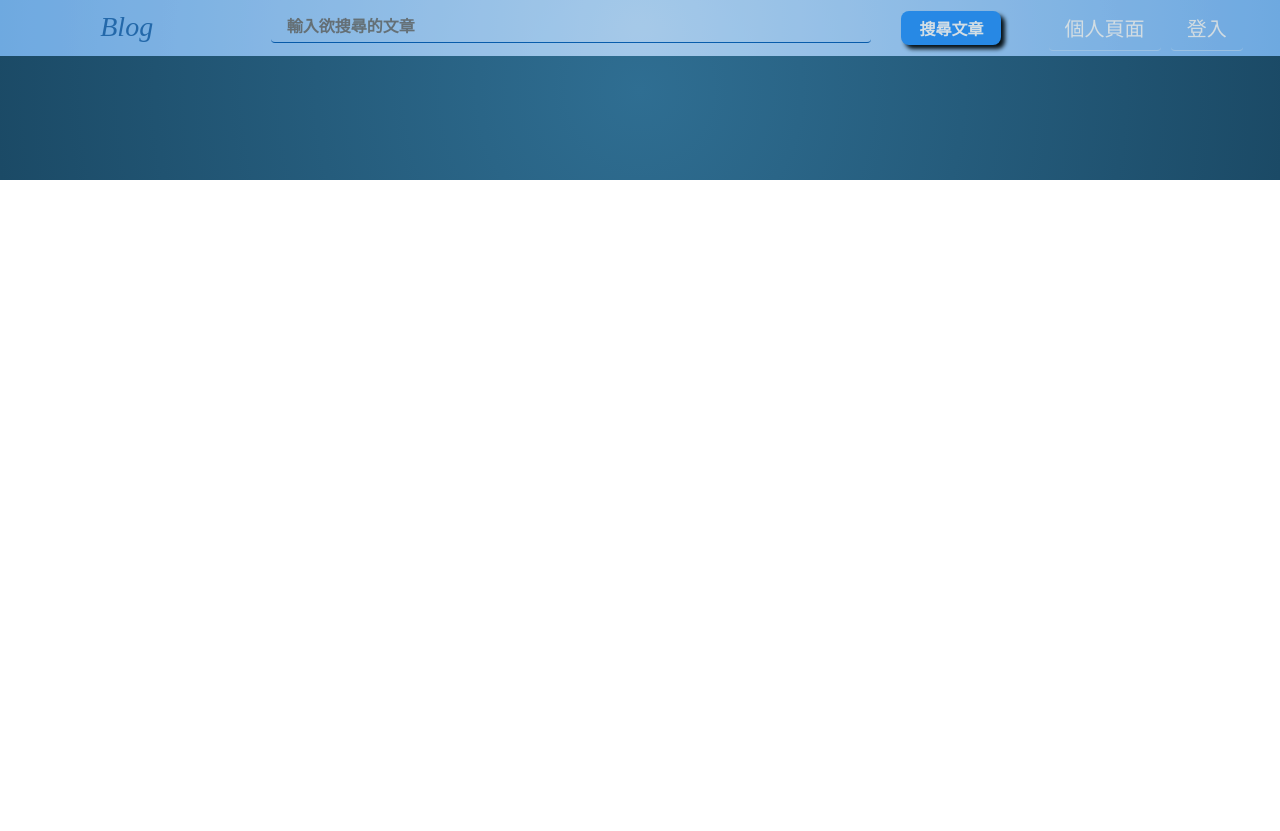
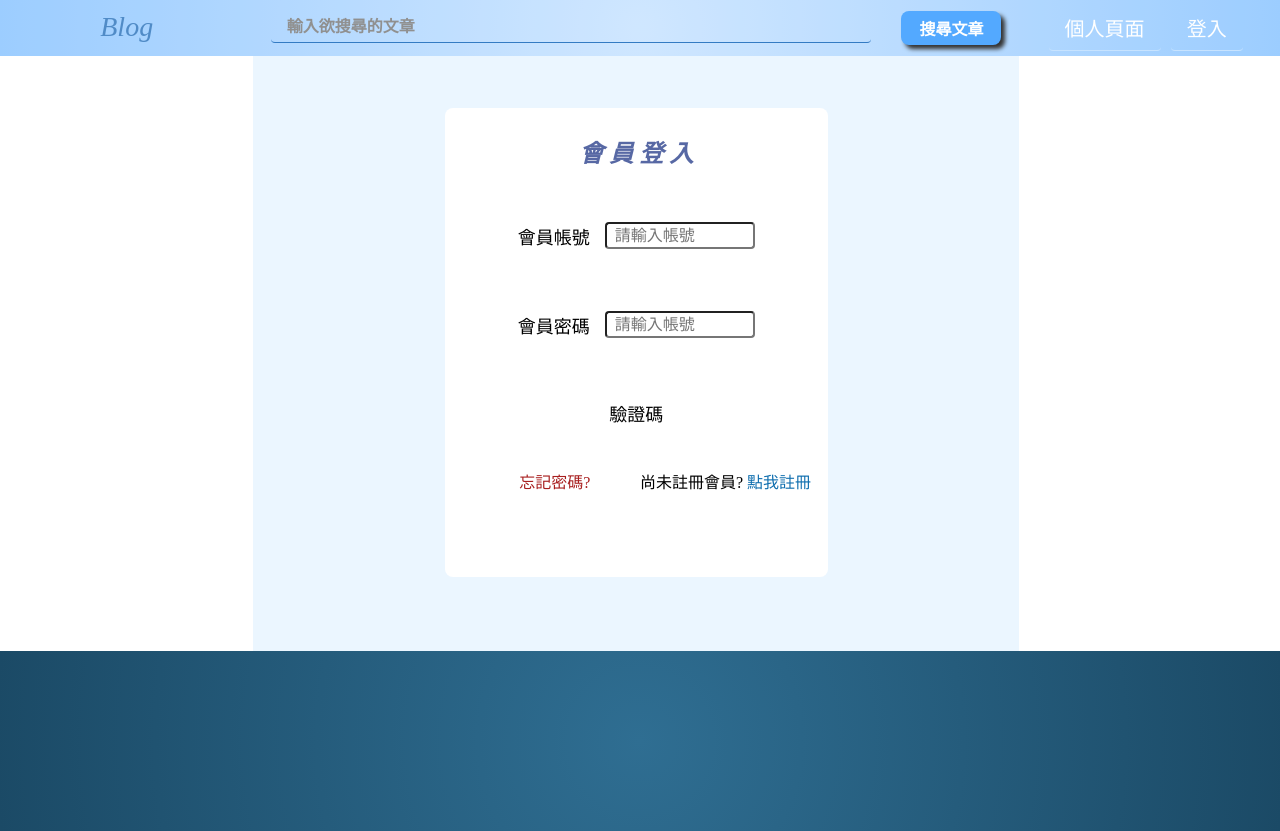
Before and after one commit to k11463/Blog, a Vue app: page /login in a window 1280 px wide. Before the commit the page ends 800 px from the top, so only its background shows below. Built offline with nearby package versions, Linux system fonts and the light colour scheme.

Commit message:
add login.vue

```diff
--- /dev/null
+++ b/src/components/Login.vue
@@ -0,0 +1,138 @@
+<template>
+    <div class="bg">
+        <div class="pc-2 left"></div>
+        <div class="pc-6 middle">
+            <div class="area">
+                <div class="head">
+                    <p>
+                        <i>會 員 登 入</i>
+                    </p>
+                </div>
+                <div class="body">
+                    <div class="col">
+                        <label for="account">
+                            會員帳號
+                            <input type="text" id="account" size="20" placeholder="請輸入帳號">
+                        </label>
+                    </div>
+                    <div class="col">
+                        <label for="account">
+                            會員密碼
+                            <input type="password" id="account" size="20" placeholder="請輸入帳號">
+                        </label>
+                    </div>
+                    <div class="col">
+                        <label for="account">
+                            驗證碼
+                            <img src="" alt="">
+                        </label>
+                    </div>
+                    <div class="col">
+                        <div class="forgotPassword">
+                            <p><router-link to="/" class="link">忘記密碼?</router-link></p>
+                        </div>
+                        <div class="register">
+                            <p>尚未註冊會員?</p>
+                            <p><router-link to="/" class="link">點我註冊</router-link></p>
+                        </div>
+                    </div>
+                </div>
+            </div>
+        </div>
+        <div class="pc-2 right"></div>
+    </div>
+</template>
+
+<style lang="scss" scoped>
+.bg{
+    width: 100vw;
+    height: 81.4vh;
+    overflow: hidden;
+    .left{
+        height: 100%;
+        float: left;
+    }
+    .middle{
+        height: 100%;
+        background-color: #ebf6ff;
+        float: left;
+        margin-top: 56px;
+        display: flex;
+        justify-content: center;
+        .area{
+            width: 50%;
+            height: 72%;
+            background-color: #fff;
+            margin-top: 6.8%;
+            border-radius: 8px;
+            .head{
+                height: 12%;
+                display: flex;
+                align-items: center;
+                justify-content: center;
+                font-size: 24px;
+                font-weight: bold;
+                color: rgba(29, 53, 133, 0.747);
+                margin-top: 4%;
+            }
+            .body{
+                height: 88%;
+                .col{
+                    height: 16%;
+                    margin-top: 6%;
+                    label{
+                        font-size: 18px;
+                        width: 100%;
+                        height: 100%;
+                        display: flex;
+                        align-items: center;
+                        justify-content: center;
+                        input{
+                            width: 36%;
+                            height: 36%;
+                            border-radius: 4px;
+                            margin-left: 4%;
+                            padding-left: 2%;
+                            font-size: 16px;
+                        }
+                        input:focus{
+                            background-color: rgba(133, 159, 245, 0.897);
+                            color: white;
+                        }
+                        input:focus::placeholder{
+                            color: white;
+                        }
+                    }
+                    .forgotPassword{
+                        float: left;
+                        width: 50%;
+                        .link{
+                            color: rgb(168, 31, 31);
+                            text-decoration: none;
+                        }
+                        p{
+                            float: right;
+                            margin-right: 24%;
+                        }
+                    }
+                    .register{
+                        float: right;
+                        width: 50%;
+                        .link{
+                            color: rgb(16, 111, 175);
+                            text-decoration: none;
+                        }
+                        p{
+                            margin-left: 2%;
+                            float: left;
+                        }
+                    }
+                } //col
+            }
+        }
+    }
+    .right{
+        height: 100%;
+    }
+}
+</style>
--- /dev/null
+++ b/src/components/Register.vue
@@ -0,0 +1,21 @@
+<template>
+    <div class="bg">
+        <div class="pc-2"></div>
+        <div class="pc-6 middle">
+
+        </div>
+        <div class="pc-2"></div>
+    </div>
+</template>
+
+<style lang="scss" scoped>
+.bg{
+    width: 100%;
+    height: 100%;
+    .middle{
+        background-color: #fff;
+        width: 100%;
+        height: 100%;
+    }
+}
+</style>
--- a/src/main.js
+++ b/src/main.js
@@ -3,10 +3,11 @@ import App from './App.vue';
 import router from './router';
 import store from './store';
 import axios from 'axios';
+import VueAxios from 'vue-axios';
 
 Vue.config.productionTip = false
 
-Vue.use(axios);
+Vue.use(VueAxios, axios);
 
 new Vue({
   router,
--- a/src/router.js
+++ b/src/router.js
@@ -1,6 +1,8 @@
-import Vue from 'vue'
-import Router from 'vue-router'
-import Home from './views/Home.vue'
+import Vue from 'vue';
+import Router from 'vue-router';
+import Home from '@/views/Home.vue';
+import Register from '@/components/Register.vue';
+import Login from '@/components/Login.vue';
 
 Vue.use(Router)
 
@@ -13,5 +15,15 @@ export default new Router({
       name: 'home',
       component: Home
     },
+    {
+      path: '/register',
+      name: 'register',
+      component: Register
+    },
+    {
+      path: '/login',
+      name: 'login',
+      component: Login
+    }
   ]
 })
--- a/src/views/Header.vue
+++ b/src/views/Header.vue
@@ -15,10 +15,10 @@
         </div>
         <div class="right pc-2">
             <div class="smallBtn">
-                個人頁面
+               <router-link to="/" class="link"> 個人頁面</router-link>
             </div>
             <div class="smallBtn">
-                登入
+                <router-link to="/login" class="link">登入</router-link>
             </div>
         </div>
     </div>
@@ -119,10 +119,13 @@ export default {
             border-bottom: 1px solid #b9ddff;
             font-size: 20px;
             padding: 8px 16px 8px 16px;
-            color: white;
             transition-duration: .8s;
             border-radius: 4px;
             margin-right: 4%;
+            .link{
+                color: white;
+                text-decoration: none;
+            }
         }
         .smallBtn:hover{
             background-color: #b9ddff;
--- a/src/views/Home.vue
+++ b/src/views/Home.vue
@@ -106,7 +106,6 @@ export default {
   width: 100vw;
   height: 140vh;
   border: 1px solid #000;
-  background-color: #ebf6ff;
   padding-top: 56px;
   .left{
     float: left;
@@ -115,6 +114,7 @@ export default {
   .middle{
     float: left;
     height: 100%;
+    background-color: #ebf6ff;
     .hotArticle{
       width: 64%;
       height: 40%;
@@ -138,7 +138,7 @@ export default {
           height: 44%;
           border: 1px solid rgb(194, 194, 194);
           border-radius: 8px;
-          background-color: rgba(255, 255, 255, .4);
+          background-color: white;
           float: left;
           cursor: pointer;
           margin-left: 6.4%;
@@ -150,6 +150,9 @@ export default {
             @include customCenter();
             .article_title{
               font-size: 20px;
+              height: 100%;
+              display: flex;
+              align-items: center;
               padding: 1.4%;
               padding-left: 4%;
               font-weight: bold;
@@ -216,7 +219,7 @@ export default {
           height: 12%;
           margin-top: 2.8%;
           border: 1px solid rgb(190, 190, 190);
-          background-color: rgba(255, 255, 255, .4);
+          background-color: white;
           border-radius: 8px;
           cursor: pointer;
           transition-duration: .2s;
```
Also changed, not shown: server.js (+2 -6 lines), src/components/HelloWorld.vue (deleted, +0 -57 lines), 1 other file (tests, documents, lock files or other folders).
